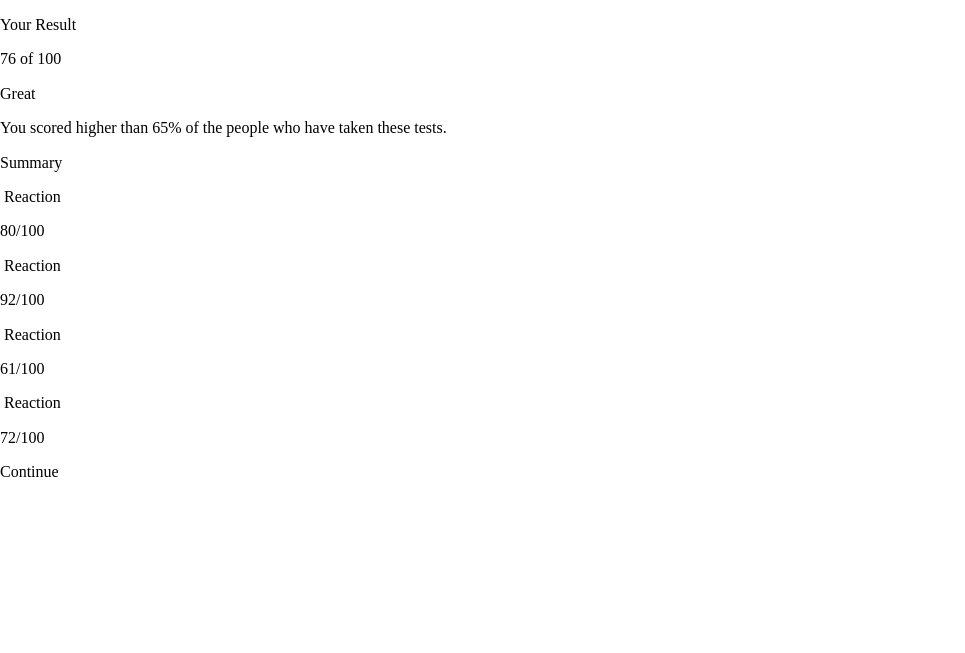
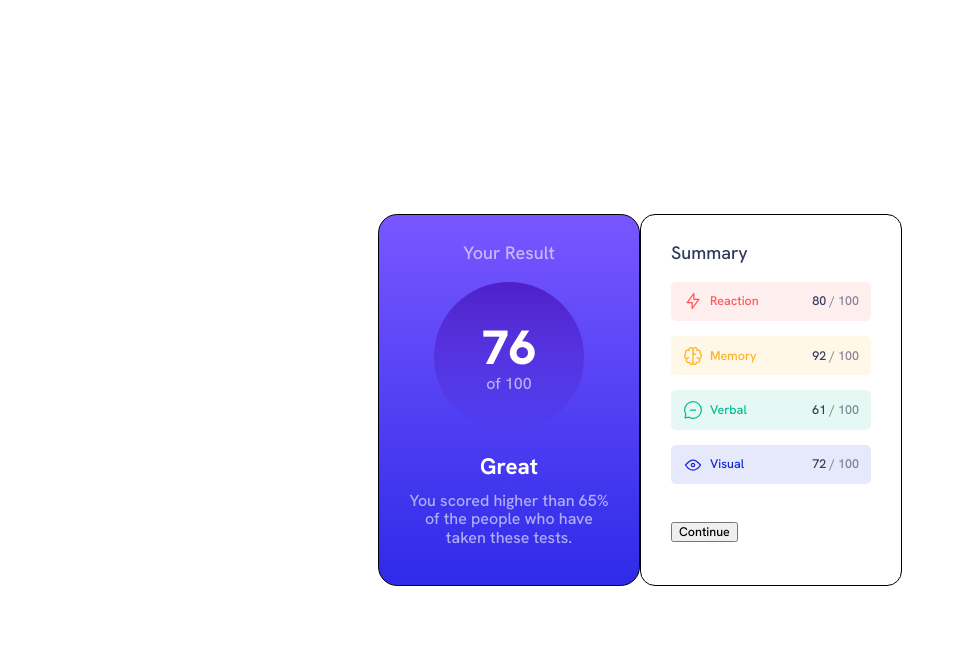
Before and after one commit to isaacfleurivil/results-summary-component-main, a plain HTML site: page index.html in a window 1280 px wide. Shown: the whole page, without its empty margins (0-965 px from the left). Drawn offline with Linux system fonts and the light colour scheme.

Commit message:
added many elements and styles

```diff
--- a/css/styles.css
+++ b/css/styles.css
@@ -0,0 +1,139 @@
+body {
+    min-height: 100vh;
+    display: grid;
+    justify-content: center;
+    align-items: center;
+    font-family: 'Hanken Grotesk', sans-serif;
+}
+
+.white-text {
+    color: hsl(0, 0%, 100%);
+}
+
+.dark-color {
+    color: hsl(224, 30%, 27%);
+}
+
+.grey-text {
+    color: hsla(224, 30%, 27%, 0.6);
+}
+
+.transparent-text {
+    color:  hsla(0, 0%, 100%, 0.6);
+}
+
+.bold {
+    font-weight: 700;
+}
+
+#main-content {
+    display: flex;
+    justify-content: center;
+    align-items: center;
+    height: 500px;
+}
+
+#main-content .left-column, #main-content .right-column {
+    width: 200px;
+    height: 350px;
+    padding: 10px 30px;
+    border: 1px solid black;
+    border-radius: 1.2em;
+}
+
+/* LEFT COLUMN */
+
+#main-content .left-column {
+    background: linear-gradient(hsl(252, 100%, 67%), hsl(241, 81%, 54%));
+}
+
+#main-content .left-column p {
+    text-align: center;
+}
+
+#main-content .left-column .result {
+    font-size: 18px;
+}
+
+#main-content .circle {
+    background: linear-gradient(hsla(256, 72%, 46%, 1), hsla(241, 72%, 46%, 0));
+    width: 150px;
+    height: 150px;
+    margin: 0 auto;
+    border-radius: 50%;
+    display: flex;
+    flex-direction: column;
+    align-items: center;
+    justify-content: center;
+}
+
+#main-content .circle .number {
+    font-size: 3rem;
+    font-weight: 800;
+}
+
+#main-content .left-column .great {
+    font-size: 1.4rem;
+    margin-bottom: 12px
+}
+
+#main-content .left-column .result-description {
+    margin-top: 0px;
+}
+
+
+/* RIGHT COLUMN */
+
+#main-content .right-column {
+    font-size: 12.5px;
+}
+
+#main-content .right-column .summary {
+    font-size: 18px;
+}
+
+#main-content .right-column .stats-container {
+    display: flex;
+    flex-direction: column;
+    gap: 15px;
+    margin-bottom: 3em;
+}
+
+#main-content .right-column .stats {
+    display: flex;
+    justify-content: space-between;
+    align-items: center;
+    padding: 0 12px;
+    border-radius: 5px;
+}
+
+#main-content .right-column .reaction {
+    color: hsl(0, 100%, 67%);
+    background-color: hsla(0, 100%, 67%, 0.1);
+}
+#main-content .right-column .memory {
+    color: hsl(39, 100%, 56%);
+    background-color: hsla(39, 100%, 56%, 0.1);
+}
+#main-content .right-column .verbal {
+    color: hsl(166, 100%, 37%);
+    background-color: hsla(166, 100%, 37%, 0.1);
+}
+#main-content .right-column .visual {
+    color: hsl(234, 85%, 45%);
+    background-color: hsla(234, 85%, 45%, 0.1);
+}
+
+#main-content .right-column .stats > span {
+    display: flex;
+    align-items: center;
+    width: 50%;
+}
+
+#main-content .right-column .stats img {
+    margin-right: 7px;
+}
+
+#main-content .right-column .stats p {
+    padding: 0;
+}
--- a/index.html
+++ b/index.html
@@ -9,45 +9,58 @@
   <link rel="stylesheet" href="css/normalize.css">
   <link rel="preconnect" href="https://fonts.googleapis.com">
   <link rel="preconnect" href="https://fonts.gstatic.com" crossorigin>
-  <link href="https://fonts.googleapis.com/css2?family=Fraunces:opsz,wght@9..144,700&family=Hanken+Grotesk:wght@500;700;800&display=swap" rel="stylesheet">
+  <link href="https://fonts.googleapis.com/css2?family=Hanken+Grotesk:wght@500;700;800&display=swap" rel="stylesheet">
   <link rel="stylesheet" href="css/styles.css">
 </head>
 <body>
   <main id="main-content">
-    <div class="left-column">
-      <p>Your Result</p>
+
+    <section class="left-column">
+      <p class="result transparent-text">Your Result</p>
       <div class="circle">
-        <span class="number">76</span>
-        <span class="out-of-hundred">of 100</span>
+        <span class="number white-text">76</span>
+        <span class="out-of-hundred transparent-text">of 100</span>
       </div>
-      <p>Great</p>
-      <p>You scored higher than 65% of the people who have taken these tests.</p>
-    </div>
-    <div class="right-column">
-      <p>Summary</p>
-      <div class="stats reaction">
-        <img src="" alt="">
-        <span>Reaction</span>
-        <p>80/100</p>
-      </div>
-      <div class="stats memory">
-        <img src="" alt="">
-        <span>Reaction</span>
-        <p>92/100</p>
-      </div>
-      <div class="stats verbal">
-        <img src="" alt="">
-        <span>Reaction</span>
-        <p>61/100</p>
-      </div>
-      <div class="stats visual">
-        <img src="" alt="">
-        <span>Reaction</span>
-        <p>72/100</p>
+      <p class="great white-text bold">Great</p>
+      <p class="result-description transparent-text">You scored higher than 65% of the people who have taken these tests.</p>
+    </section>
+
+    <section class="right-column">
+
+      <p class="summary dark-color">Summary</p>
+
+      <div class="stats-container">
+
+        <div class="stats reaction">
+          <span><img src="images/icon-reaction.svg" alt="lighting bolt icon">Reaction</span>
+
+          <p><span class="dark-color">80</span> <span class="grey-text">/ 100</span></p>
+        </div>
+
+        <div class="stats memory">
+          <span><img src="images/icon-memory.svg" alt="brain icon">Memory</span>
+
+          <p><span class="dark-color">92</span> <span class="grey-text">/ 100</span></p>
+        </div>
+
+        <div class="stats verbal">
+          <span><img src="images/icon-verbal.svg" alt="chat bubble icon">Verbal</span>
+
+          <p><span class="dark-color">61</span> <span class="grey-text">/ 100</span></p>
+        </div>
+
+        <div class="stats visual">
+          <span><img src="images/icon-visual.svg" alt="eye ball icon">Visual</span>
+
+          <p><span class="dark-color">72</span> <span class="grey-text">/ 100</span></p>
+        </div>
       </div>
 
-      <div class="button">Continue</div>
-    </div>
+
+
+      <button type="submit">Continue</button>
+
+    </section>
   </main>
   <!-- <footer>
     <div class="attribution">
```
